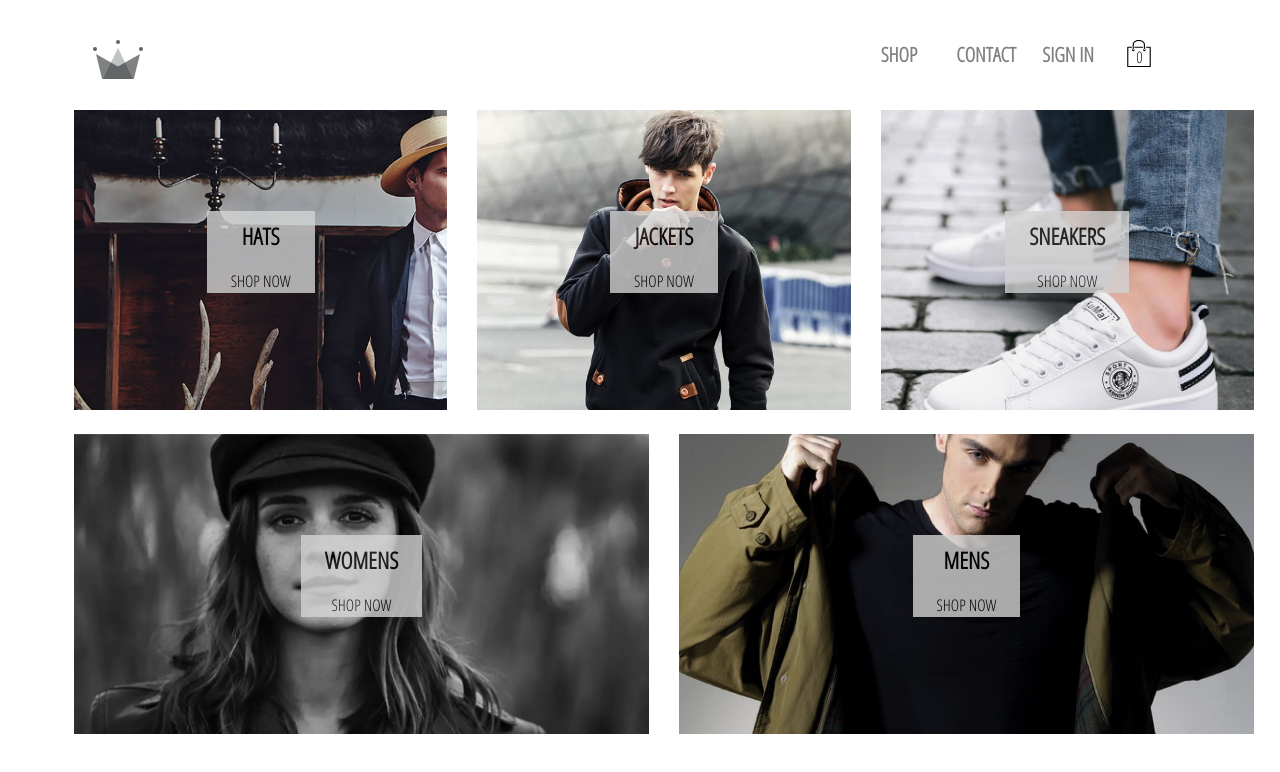
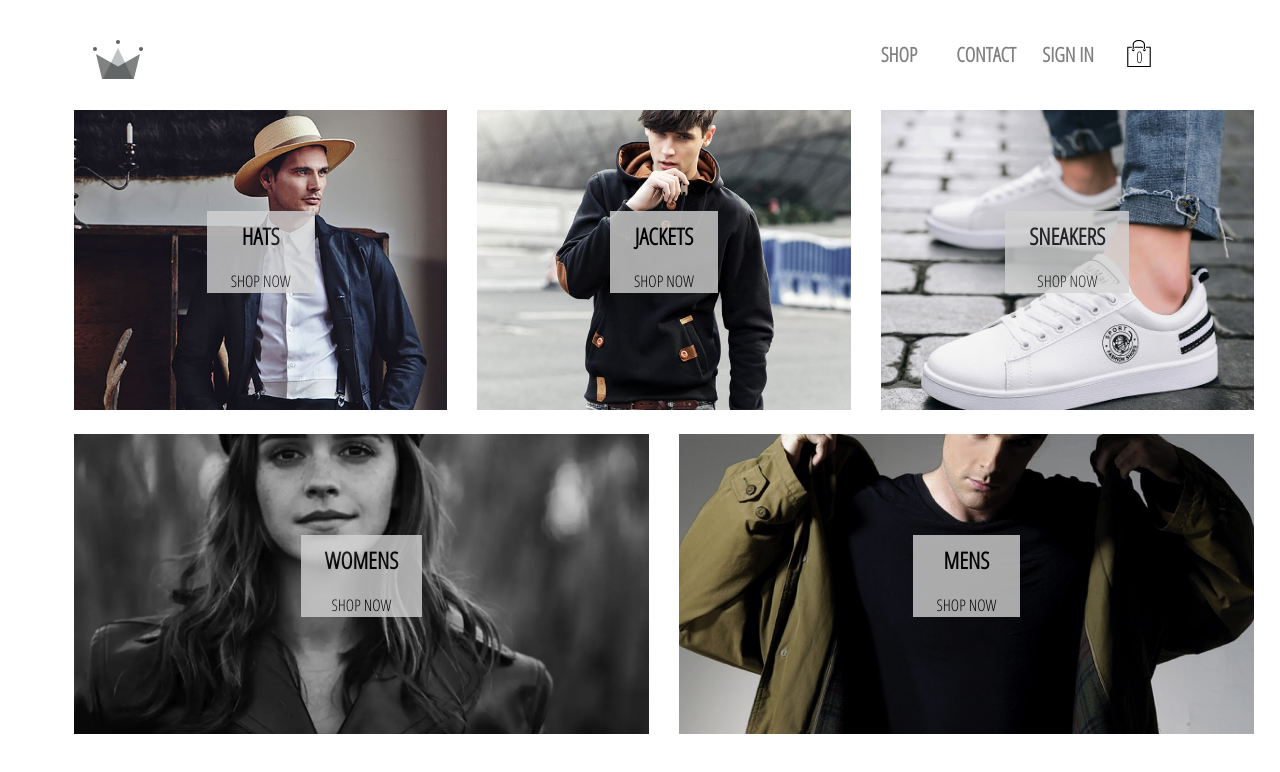
Before and after one commit to aniket-hue/E-Commerce, a React (Create React App) app: page / in a window 1280 px wide. Shown: the top 772 px of the page. Built offline with nearby package versions, Linux system fonts and the light colour scheme; no server answers.

Commit message:
Hompage cards animation and bootstrap added to shop cards

```diff
--- a/src/Components/Card/Card.js
+++ b/src/Components/Card/Card.js
@@ -9,9 +9,9 @@ const Card = (props) => {
   };
   return (
     <div
-      className={`d-flex justify-content-center align-items-center ${classes.wrapper}`}
-      style={style}
+      className={`d-flex justify-content-center position-relative align-items-center ${classes.wrapper}`}
     >
+      <div style={style} className={`position-absolute ${classes.imgHolder}`}></div>
       <Link to={`/shop/${props.type}`} className="text-decoration-none">
         <div className={classes.name}>
           <div className="pt-2 pt-2 pl-4 pr-4">
--- a/src/Components/Card/Card.module.css
+++ b/src/Components/Card/Card.module.css
@@ -1,16 +1,14 @@
 .wrapper {
-    background-repeat: no-repeat;
-    background-size: cover;
   min-height: 300px;
   cursor: pointer;
-    transition-duration: .5s;
+  transition-duration: 5s;
+  overflow: hidden;
 }
-
 
 .name {
   text-transform: uppercase;
   background: lightgray;
-    opacity: .8;
+  opacity: 0.8;
   color: black;
 }
 
@@ -19,7 +17,19 @@
   font-weight: bolder;
 }
 
+.wrapper:hover {
+  background-size: 1000px 1000px;
+}
 
-.wrapper:hover{
-    transform: scale(1.1);
+.imgHolder {
+  width: 100%;
+  height: 100%;
+  background-position: center;
+  background-size: cover;
+  background-repeat: no-repeat;
+  transition: all 15s;
 }
+
+.imgHolder:hover {
+  transform: scale(1.2);
+}
--- a/src/Components/Carticon/Carticon.js
+++ b/src/Components/Carticon/Carticon.js
@@ -1,6 +1,5 @@
 import React from "react";
 import Cart from "../../assets/shopping-bag.svg";
-import classes from "./Carticon.module.css";
 import { connect } from "react-redux";
 import { setCartVisiblity } from "../../redux/Cart/cartAction";
 const Carticon = (props) => {
--- a/src/Components/Carticon/Carticon.module.css
+++ /dev/null
@@ -1,25 +0,0 @@
-.cart {
-
-    display: flex;
-    justify-content: center;
-    align-items: center;
-    cursor: pointer;
-    transition-duration: .7s;
-    flex-basis: 7%;
-    position: relative;
-
-}
-
-.cart p {
-    position: absolute;
-    top: 18px;
-    font-size: 12px;
-    font-weight: bolder;
-    opacity: .6;
-}
-
-.cart img {
-    opacity: .4;
-    width: 25px;
-    height: 25px;
-}
--- a/src/Components/Sampleitem/Sampleitem.js
+++ b/src/Components/Sampleitem/Sampleitem.js
@@ -1,56 +1,69 @@
-import React from 'react'
-import classes from './Sampleitem.module.css'
-import SHOP_DATA from '../../assets/Shopdata';
-import { connect } from 'react-redux';
-import { setCartItem } from '../../redux/Cart/cartAction'
+import React from "react";
+import classes from "./Sampleitem.module.css";
+import SHOP_DATA from "../../assets/Shopdata";
+import { connect } from "react-redux";
+import { setCartItem } from "../../redux/Cart/cartAction";
 const Sampleitem = (props) => {
-
-    const onPay = (name,id, type, url, price) => {
+  const onPay = (name, id, type, url, price) => {
     props.setItem({
       name: name,
       id: id,
       type: type,
       image: url,
-            price: price
-        })
-    }
-    const element = SHOP_DATA.map(data => {
-
+      price: price,
+    });
+  };
+  const element = SHOP_DATA.map((data) => {
     if (data.routeName === props.name) {
       let idx = 0;
-            return data.items.map(data => {
-                return (
-                    idx++ < props.amount ?
-                        <div key={data.id} className={classes.wrapper} >
+      return data.items.map((data) => {
+        return idx++ < props.amount ? (
+          <div key={data.id} className="col-md-3">
+            <div className="container">
+              <div className="row">
                 <div
-                                onClick={() =>onPay(data.name, data.id, props.name, data.imageUrl, data.price)}
+                  onClick={() =>
+                    onPay(
+                      data.name,
+                      data.id,
+                      props.name,
+                      data.imageUrl,
+                      data.price
+                    )
+                  }
                   className={classes.img}
-                                style={{ backgroundImage: `url(${data.imageUrl})` }}>
-                                <p className={classes.paybadge}><br />Proceed to pay</p>
+                  style={{ backgroundImage: `url(${data.imageUrl})` }}
+                >
+                  <p className={classes.paybadge}>
+                    <br />
+                    Proceed to pay
+                  </p>
                 </div>
-                            <div className={classes.desc}>
+              </div>
+              <div className="row">
+                <div className="d-flex col-md-8 p-0 justify-content-start">
                   <p className={classes.name}>{data.name}</p>
+                </div>
+                <div className="d-flex col-md-4 p-0 justify-content-end">
                   <p className={classes.price}>{`${data.price} $`}</p>
                 </div>
-                        </div > : null
-                )
-            })
-        }
-        else
-            return null
-    })
+              </div>
+            </div>
+          </div>
+        ) : null;
+      });
+    } else return null;
+  });
   // console.log(element/)
   return (
-        <div className={classes.container} >
+    <div className="container d-flex" style={{ maxWidth: "100vw" }}>
       {element}
     </div>
-    )
-}
+  );
+};
 
-
-const mapDispatchToProps = dispatch => ({
-    setItem: item => dispatch(setCartItem(item))
-})
-
+const mapDispatchToProps = (dispatch) => ({
+  setItem: (item) => dispatch(setCartItem(item)),
+});
 
 export default connect(null, mapDispatchToProps)(Sampleitem);
--- a/src/Components/Sampleitem/Sampleitem.module.css
+++ b/src/Components/Sampleitem/Sampleitem.module.css
@@ -32,8 +32,6 @@
     transition-duration: .5s;
     color: rgba(0, 0, 0, .7);
     font-size: 18px;
-
-
 }
 
 .desc {
@@ -44,19 +42,15 @@
 }
 
 .name {
-    width: 85%;
     font-size: 19px;
     font-weight: bolder;
     opacity: .5;
-
 }
 
 .price {
     font-size: 19px;
     font-weight: bolder;
     opacity: .5;
-
-
 }
 
 .img:hover
```
Lines whose indentation alone changed are shown as unchanged.
